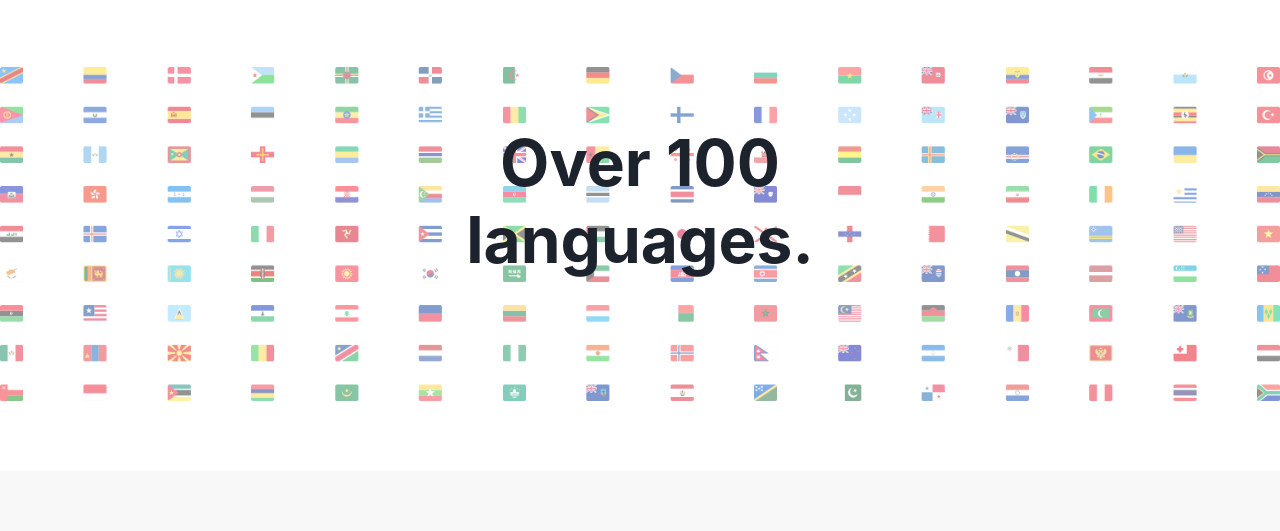
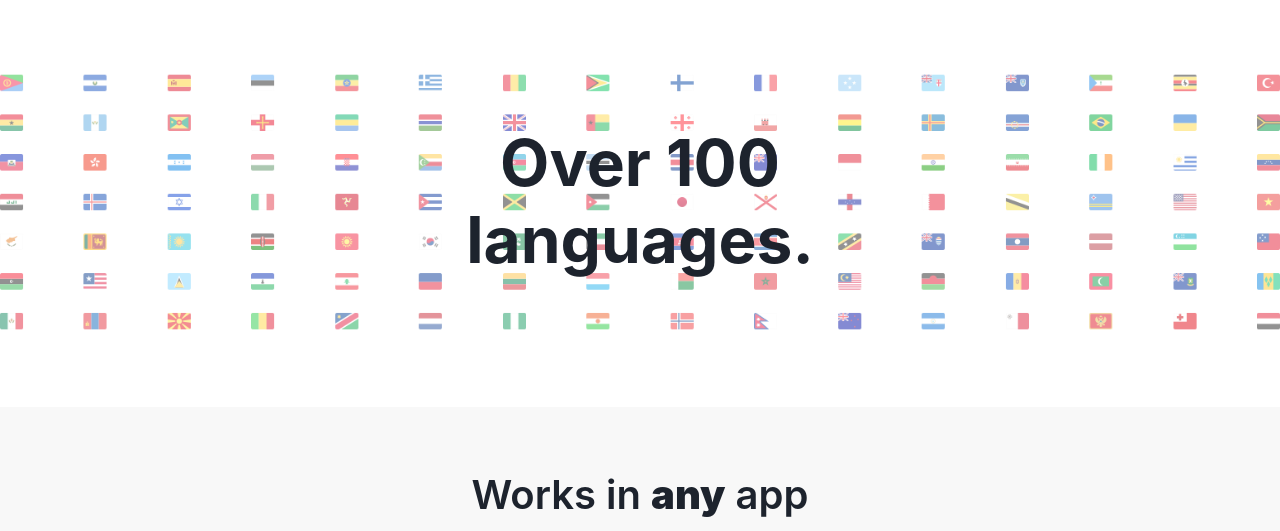
Before and after one commit to XingApps/transkey-website, a website built with Parcel: page index.html in a window 1280 px wide. Shown: the part 1520-2051 px from the top of the page. Built offline with nearby package versions, Linux system fonts and the light colour scheme.

Commit message:
Fix spacing on languages section

```diff
--- a/index.html
+++ b/index.html
@@ -202,10 +202,8 @@
     <section id="languages" class="section section-default flags-bg">
       <div class="container">
         <div class="row">
-          <div class="col">
-            <header class="text-center">
-              <h1>Over 100<br>languages.</h1>
-            </header>
+          <div class="col text-center">
+            <h1 class="mb-0">Over 100<br>languages.</h1>
           </div>
         </div>
       </div>
```
